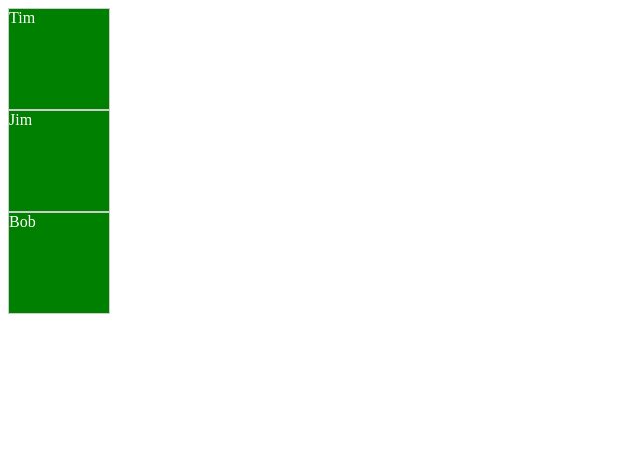
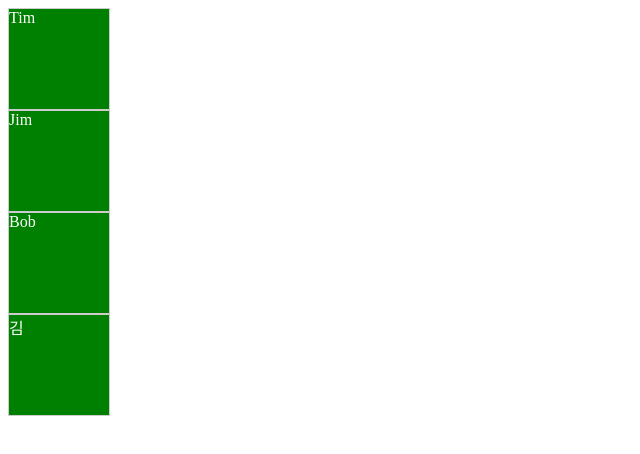
Before and after one commit to sjinny0124/react-router-ex1, a React (Create React App) app: page / in a window 1280 px wide. Shown: the top 454 px of the page, without its empty margins (0-640 px from the left). Built offline with nearby package versions, Linux system fonts and the light colour scheme.

Commit message:
hoc 예제 커밋

```diff
--- a/src/index.js
+++ b/src/index.js
@@ -12,15 +12,41 @@ const hoc2 = overrideProps => BaseComponent => props => (
   <BaseComponent {...props} {...overrideProps} />
 );
 
+const hoc3 = BaseComponent =>
+  class extends React.Component {
+    shouldComponentUpdate() {
+      return true; //false: 업데이트 되더라도 변경되지 않음
+    }
+    render() {
+      return <BaseComponent {...this.props} />;
+    }
+  };
+
 const User3 = hoc2({ name: "Bob" })(User);
+const User4 = hoc3(User);
 const User2 = hoc(User);
 
-const App = () => (
+class App extends React.Component {
+  state = {
+    name: "Kim"
+  };
+
+  componentDidMount() {
+    setTimeout(() => {
+      this.setState({ name: "김" });
+    }, 5000);
+  }
+
+  render() {
+    return (
       <div>
         <User name="Tim" />
         <User2 name="Tim" />
         <User3 name="Tim" />
+        <User4 name={this.state.name} />
       </div>
     );
+  }
+}
 
 ReactDOM.render(<App />, document.getElementById("root"));
```
Lines whose indentation alone changed are shown as unchanged.
